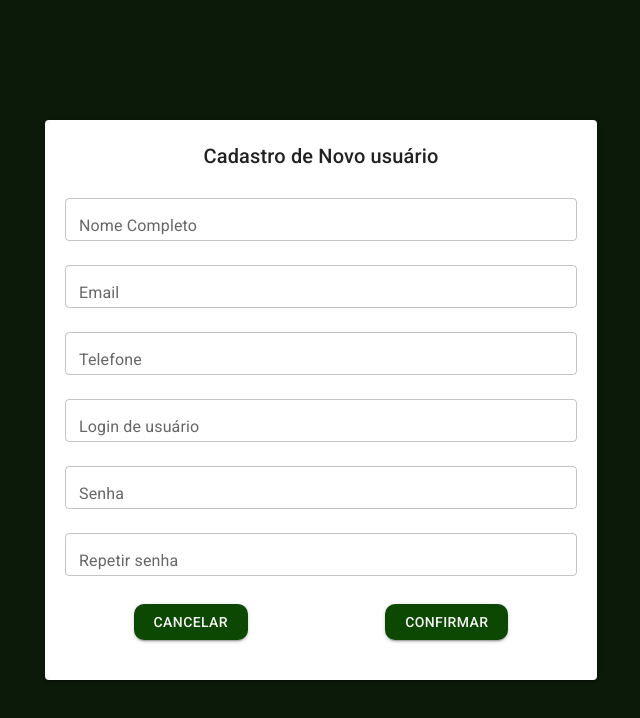
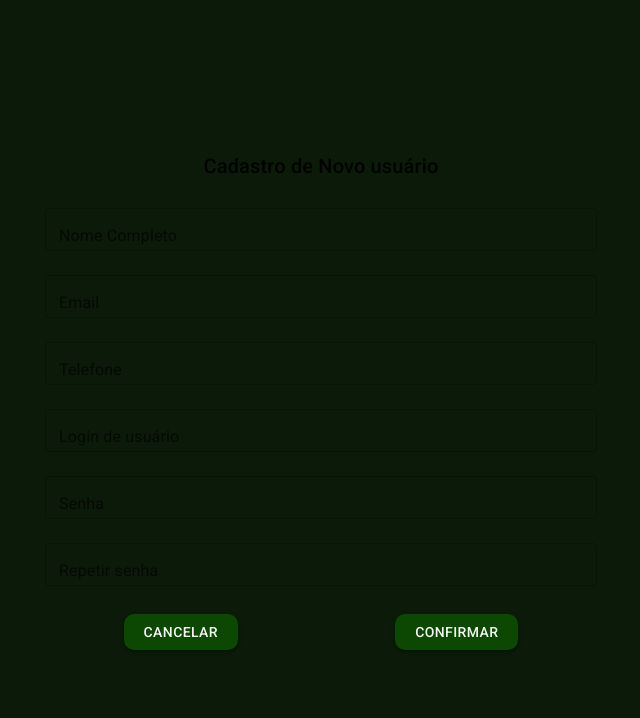
Before and after one commit to es20232/eqp3, a React (Vite) app in the folder postify/frontend/: page /register in a window 1280 px wide. Shown: the top 718 px of the page, without its empty margins (319-959 px from the left). Built offline with nearby package versions, Linux system fonts and the light colour scheme.

Commit message:
corrigindo lógica booleana do MyContainer

```diff
--- a/postify/frontend/src/components/MyContainer.tsx
+++ b/postify/frontend/src/components/MyContainer.tsx
@@ -11,7 +11,7 @@ interface containerParams {
 const container: React.FC<containerParams> = ({ children, withDefaultPaper, marginTopo }) => {
   if (marginTopo === undefined)
     marginTopo = '20px';
-  if (withDefaultPaper === undefined || withDefaultPaper === false)
+  if (withDefaultPaper !== undefined && withDefaultPaper !== false)
     return (
       <Container maxWidth={'sm'} sx={{ marginTop: marginTopo }}>
         <MyPaper>
@@ -21,7 +21,7 @@ const container: React.FC<containerParams> = ({ children, withDefaultPaper, marg
     );
 
   return (
-    <Container maxWidth={'sm'}>
+    <Container maxWidth={'sm'} style={{ marginTop: marginTopo }}>
       {children}
     </Container>
   )
--- a/postify/frontend/src/pages/Feed/Feed.tsx
+++ b/postify/frontend/src/pages/Feed/Feed.tsx
@@ -24,7 +24,7 @@ const Feed: React.FC = () => {
   })
 
   return (
-    <MyContainer marginTopo={'120px'}>
+    <MyContainer marginTopo={'120px'} backgroundTransparente={true}>
       {posts !== undefined && posts.map((post) => (
         <PostComponent key={post.id} id={post.id} />
       ))}
```
